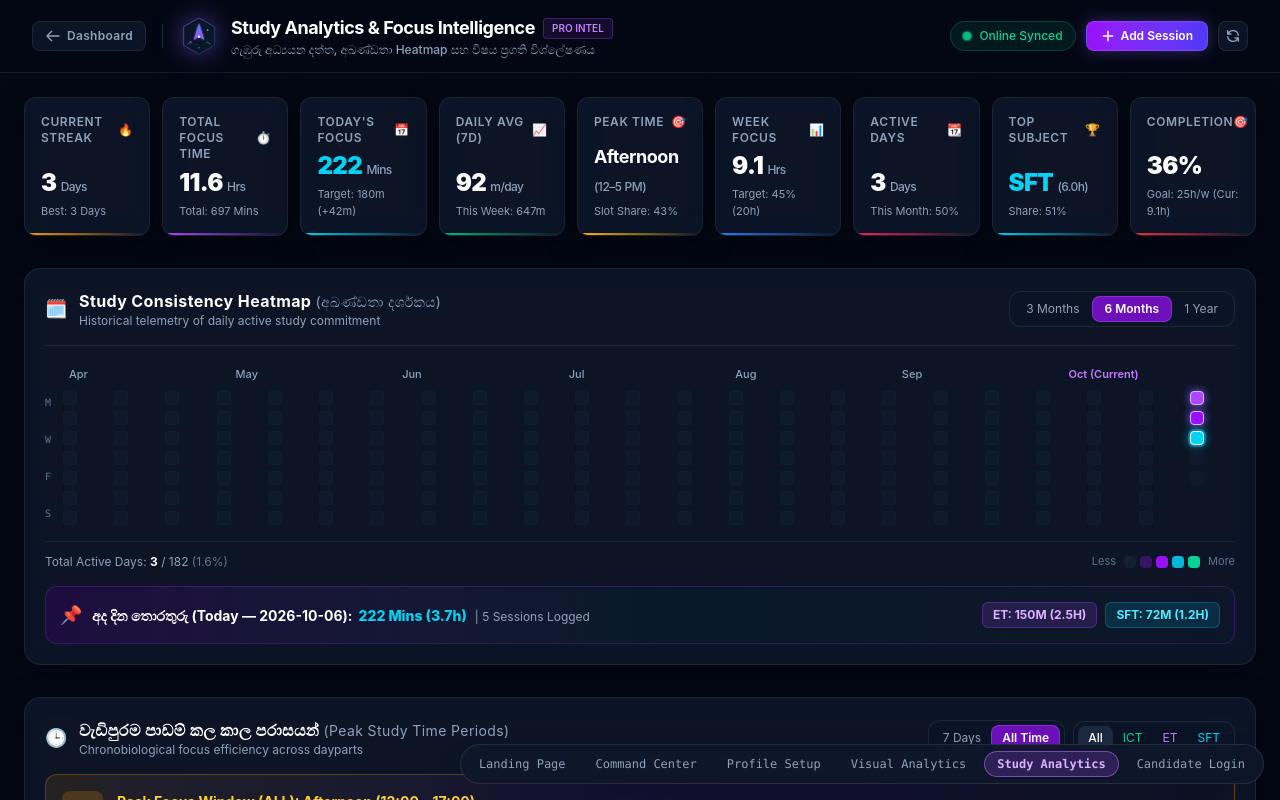
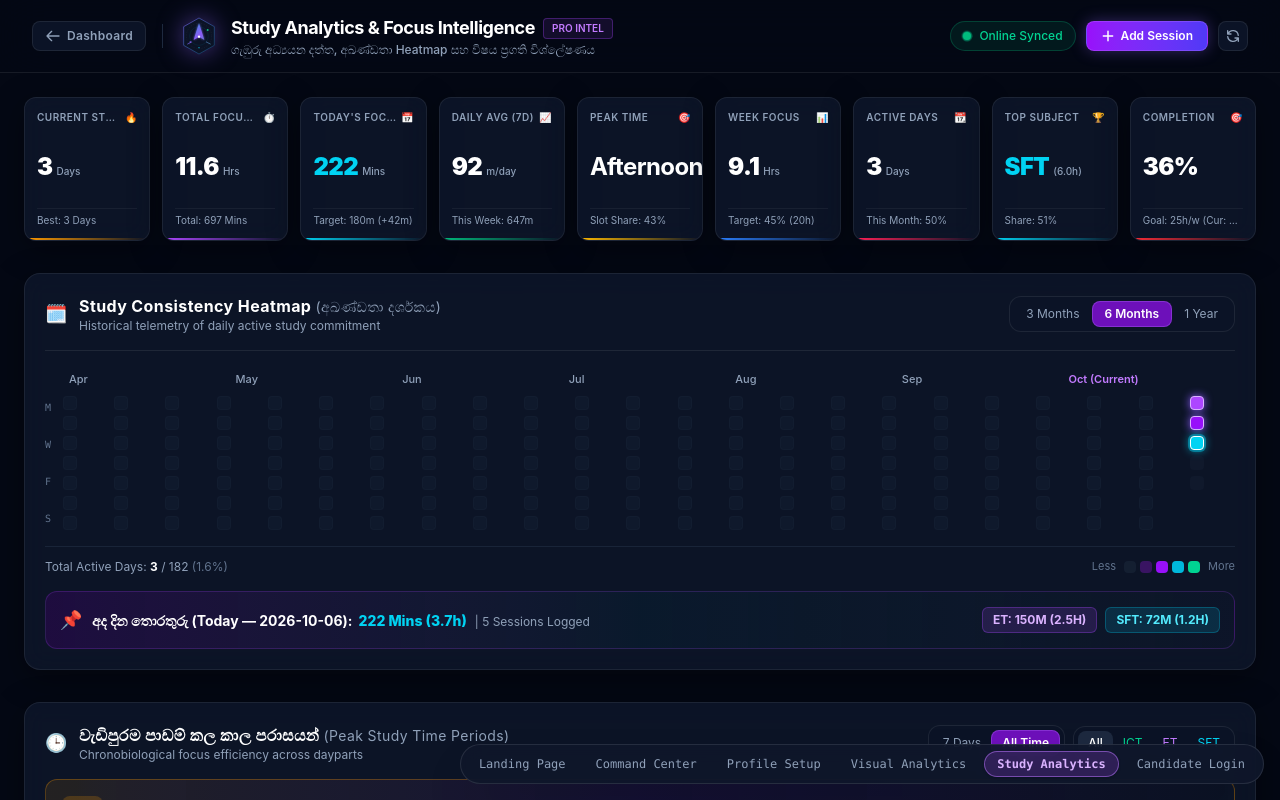
Before and after one commit to kiyamaninfo-alt/sinethmi-al-tracker, a React (Vite) app: page /study-analytics in a window 1280 px wide. Shown: the top 800 px of the page. Built offline with nearby package versions, Linux system fonts and the light colour scheme.

Commit message:
feat(study-analytics): standardize metric card sizes with numbers in line and details below

```diff
--- a/src/components/StudyAnalytics/KPITelemetryGrid.jsx
+++ b/src/components/StudyAnalytics/KPITelemetryGrid.jsx
@@ -12,23 +12,28 @@ const METRICS = [
 
 export default function KPITelemetryGrid() {
   return (
-    <section className="grid grid-cols-1 sm:grid-cols-2 lg:grid-cols-3 xl:grid-cols-9 gap-3">
+    <section className="grid grid-cols-2 sm:grid-cols-3 md:grid-cols-4 lg:grid-cols-5 xl:grid-cols-9 gap-3">
       {METRICS.map((m) => (
         <div
           key={m.label}
-          className={`glass-card glass-card-interactive p-4 rounded-xl flex flex-col justify-between relative overflow-hidden xl:col-span-1 ${
+          className={`glass-card glass-card-interactive p-3 rounded-xl flex flex-col justify-between h-36 min-h-[144px] relative overflow-hidden ${
             m.border || ''
           }`}
         >
-          <div className="flex items-center justify-between text-slate-400 text-xs font-semibold tracking-wider uppercase mb-1">
-            <span>{m.label}</span>
-            <span>{m.icon}</span>
+          <div className="flex items-center justify-between text-slate-400 text-[10px] font-semibold tracking-wider uppercase shrink-0">
+            <span className="truncate mr-1">{m.label}</span>
+            <span className="shrink-0">{m.icon}</span>
           </div>
-          <div>
-            <div className={`text-2xl font-black tracking-tight ${m.valClass}`}>
-              {m.value} <span className="text-xs font-medium text-slate-400">{m.unit}</span>
+          <div className="my-auto py-1">
+            <div className="flex items-baseline gap-1">
+              <span className={`text-xl sm:text-2xl font-black tracking-tight leading-none ${m.valClass}`}>
+                {m.value}
+              </span>
+              {m.unit && <span className="text-[10px] font-medium text-slate-400 shrink-0">{m.unit}</span>}
             </div>
-            <div className="text-[11px] text-slate-400 mt-1">{m.sub}</div>
+          </div>
+          <div className="text-[10px] text-slate-400 truncate shrink-0 pt-1 border-t border-white/5">
+            {m.sub}
           </div>
           <div className={`absolute bottom-0 left-0 right-0 h-0.5 bg-gradient-to-r ${m.color} to-transparent`} />
         </div>
```
